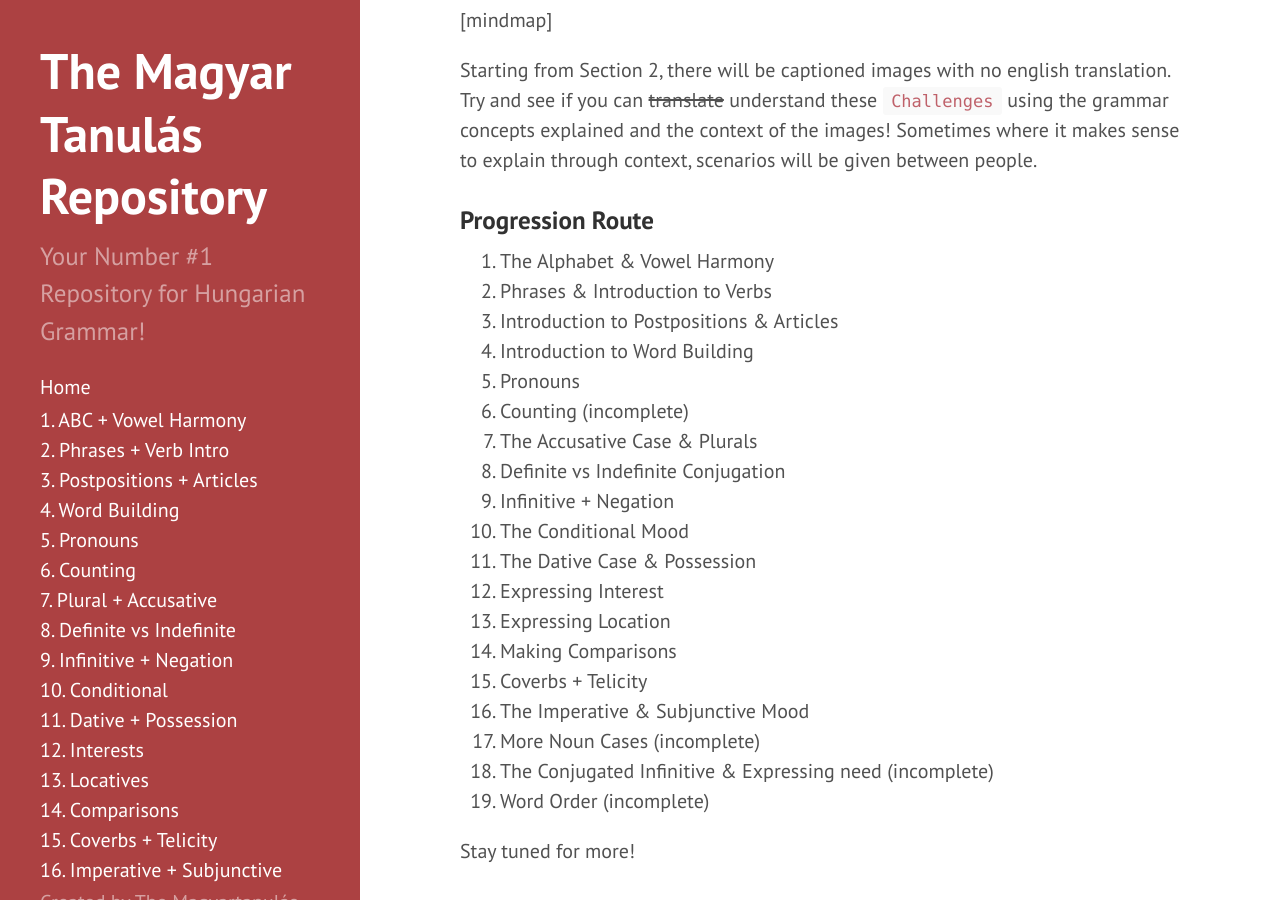
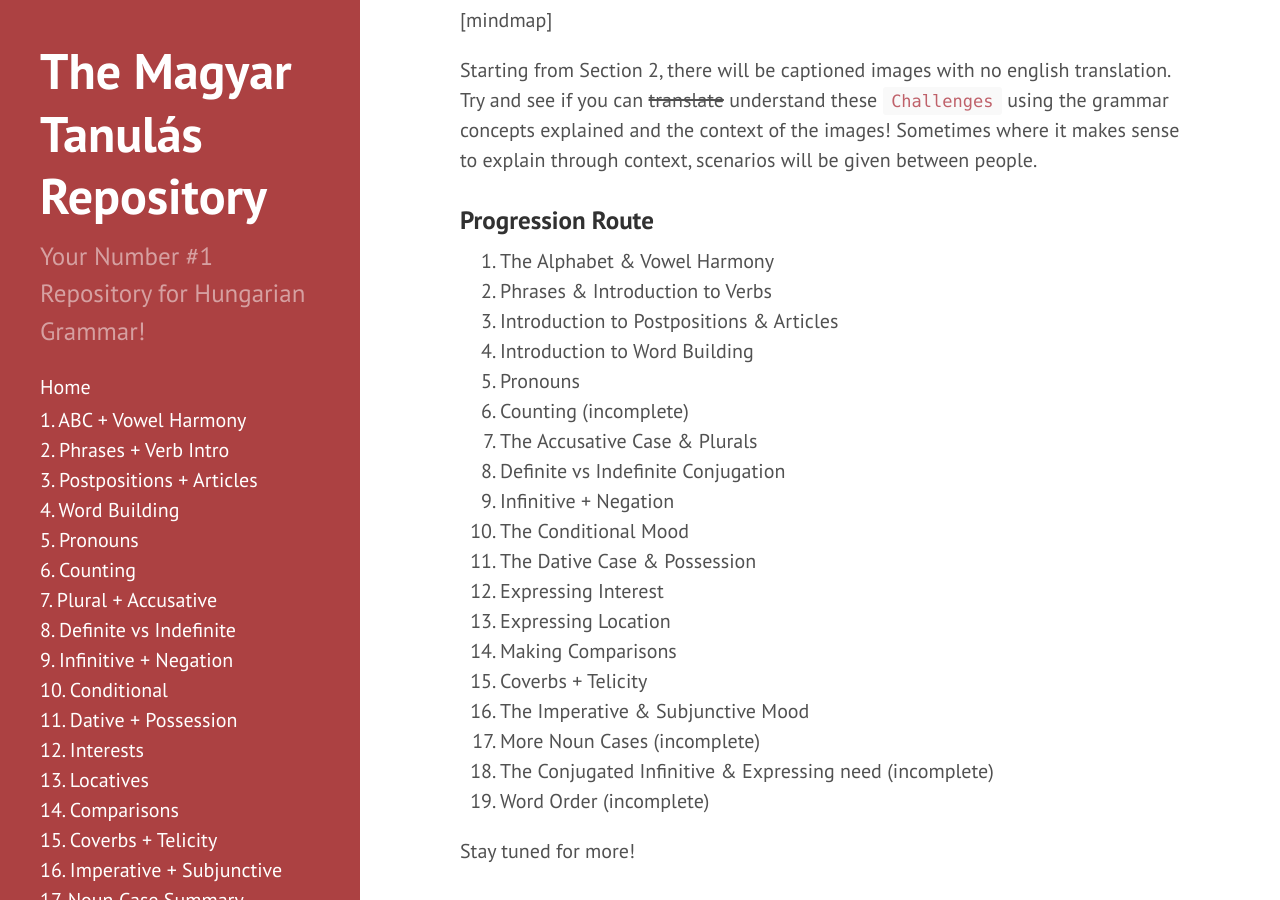
Before and after one commit to Magyartanulas/magyartanulas.github.io, a Jekyll site: the page built from index.html, in a window 1280 px wide and 900 px high, scrolled down 632 px. Built offline with Jekyll 4.4.1, drawn with Linux system fonts in a browser that asks for light colours; Markdown is read by kramdown in place of the engine named in the settings; the list of posts is cut into pages by our own code; some of the changed text lies outside the part shown.

Commit message:
Update navigation.yml

```diff
--- a/_data/navigation.yml
+++ b/_data/navigation.yml
@@ -45,3 +45,6 @@
 
 - title: 16. Imperative + Subjunctive
   url: https://magyartanulas.github.io/imperative_subjunctive/
+
+- title: 17. Noun Case Summary
+  url: https://magyartanulas.github.io/noun_case_summary/
```
